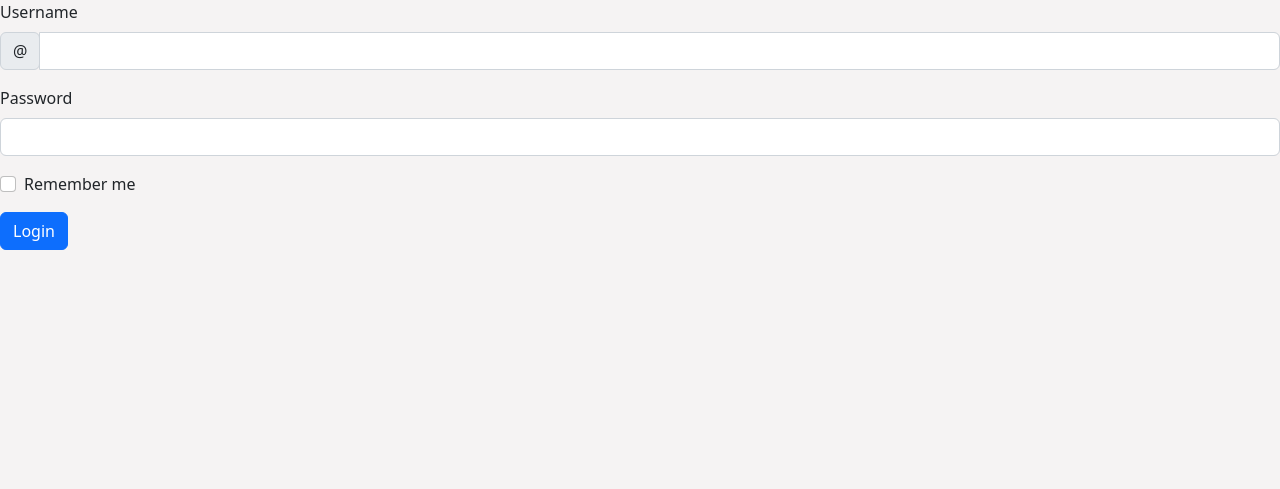
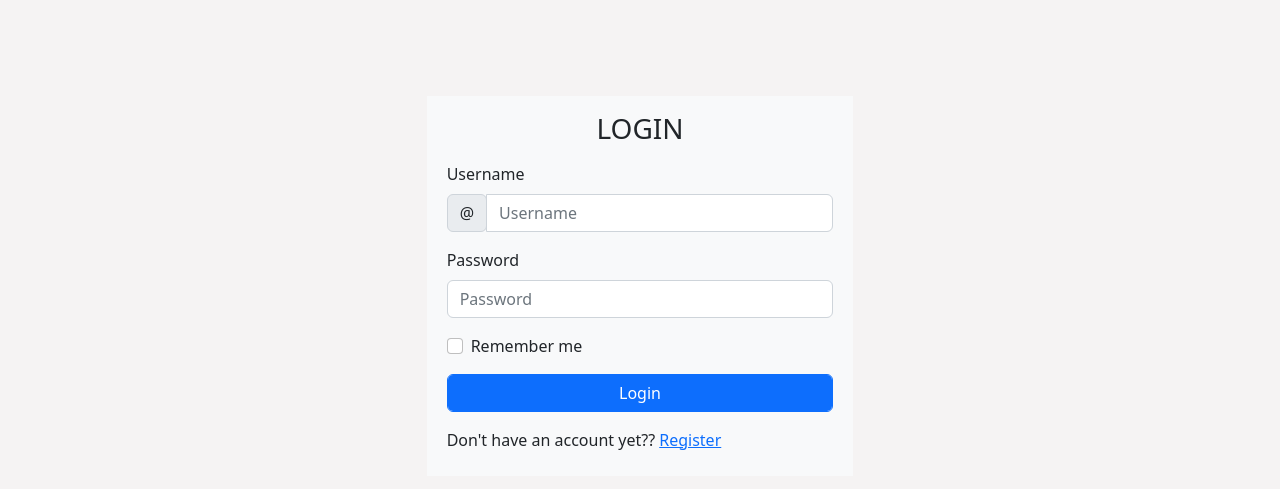
Before and after one commit to NakacwaOlivia/Doctor-system, a Flask app: page /login/ in a window 1280 px wide. Shown: the top 489 px of the page. Run offline with Flask 3, Linux system fonts and the light colour scheme; some libraries are stand-ins or nearby versions.

Commit message:
Created login page

```diff
--- a/templates/login.html
+++ b/templates/login.html
@@ -1,10 +1,18 @@
 {% extends 'index.html' %} {% block head %} {% endblock %} {% block body %}
-<form>
+<div class="row gx-0 justify-content-center mt-5">
+  <div class="col-4 container bg-light mt-5">
+    <h3 class="text-center mt-3">LOGIN</h3>
+    <form class="p-2" action="{{ url_for('login') }}" method="post">
       <div class="mb-3">
-    <label for="validationCustomUsername" class="form-label">Username</label>
+        <label for="validationCustomUsername" class="form-label"
+          >Username</label
+        >
         <div class="input-group has-validation">
           <span class="input-group-text" id="inputGroupPrepend">@</span>
           <input
+            name="username"
+            placeholder="Username"
+            id="username"
             type="text"
             class="form-control"
             aria-describedby="inputGroupPrepend"
@@ -14,12 +22,37 @@
       </div>
       <div class="mb-3">
         <label for="exampleInputPassword1" class="form-label">Password</label>
-    <input type="password" class="form-control" id="exampleInputPassword1" />
+        <input
+          name="password"
+          placeholder="Password"
+          id="password"
+          type="password"
+          class="form-control"
+          id="exampleInputPassword1"
+        />
       </div>
       <div class="mb-3 form-check">
         <input type="checkbox" class="form-check-input" id="exampleCheck1" />
         <label class="form-check-label" for="exampleCheck1">Remember me</label>
       </div>
-  <button type="submit" class="btn btn-primary">Login</button>
+      <div class="mb-3">
+        {% with messages = get_flashed_messages()  %}
+        {% if messages %}
+        {% for message in messages %}
+        <div class="alert alert-success alert-dismissible fade show" role="alert">
+          {{ message }}
+          <button type="button" class="close" data-dismiss="alert" aria-label="Close">
+            <span aria-hidden="true">×</span>
+          </button>
+        </div>
+        {% endfor %}
+        {% endif %}
+        {% endwith %}
+       <input type="submit" value="Login" class="form-control btn btn-primary " name="">
+       <p class="mt-3">Don't have an account yet?? <a href="{{ url_for('login') }}">Register</a></p>
+
+      </div>
     </form>
+  </div>
+</div>
 {% endblock %}
```
Lines whose indentation alone changed are shown as unchanged.
